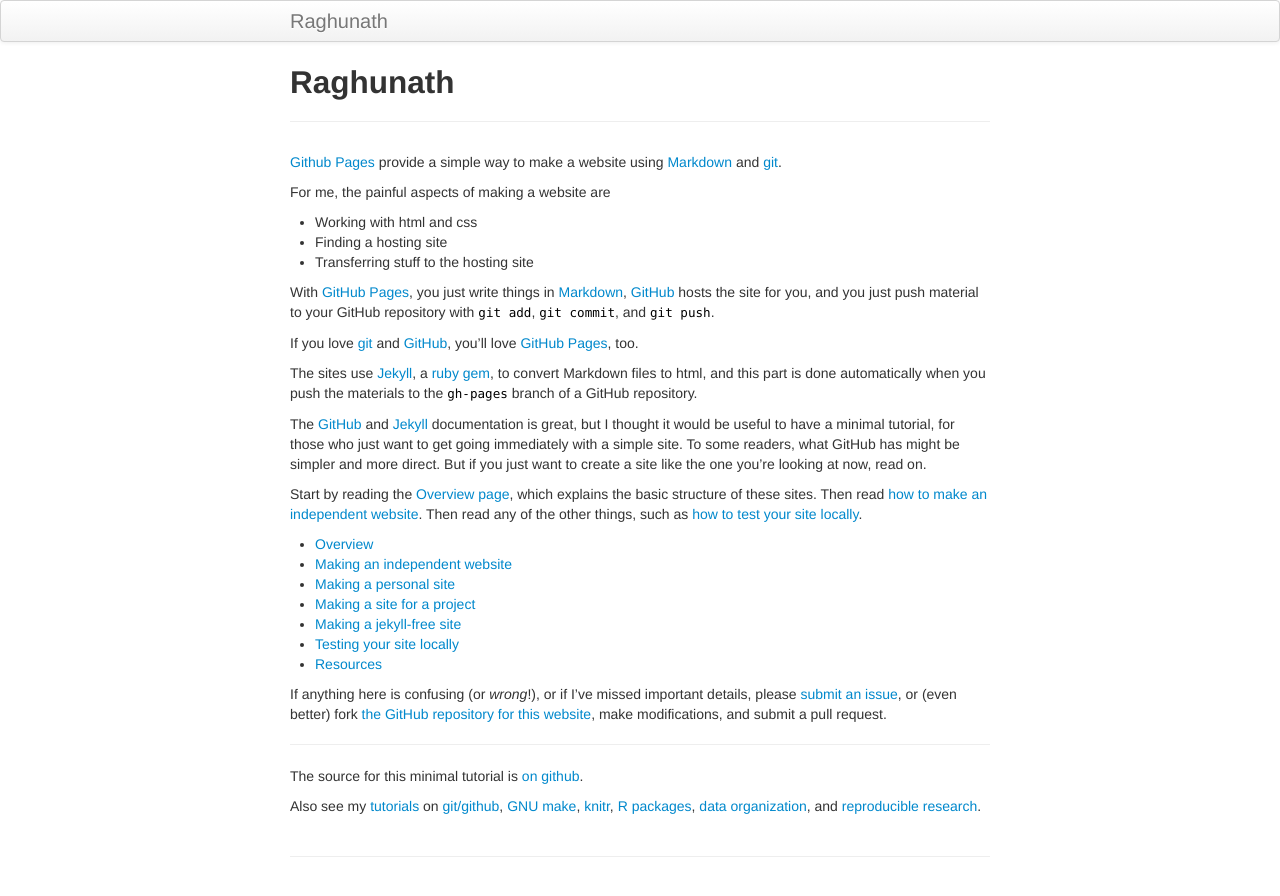
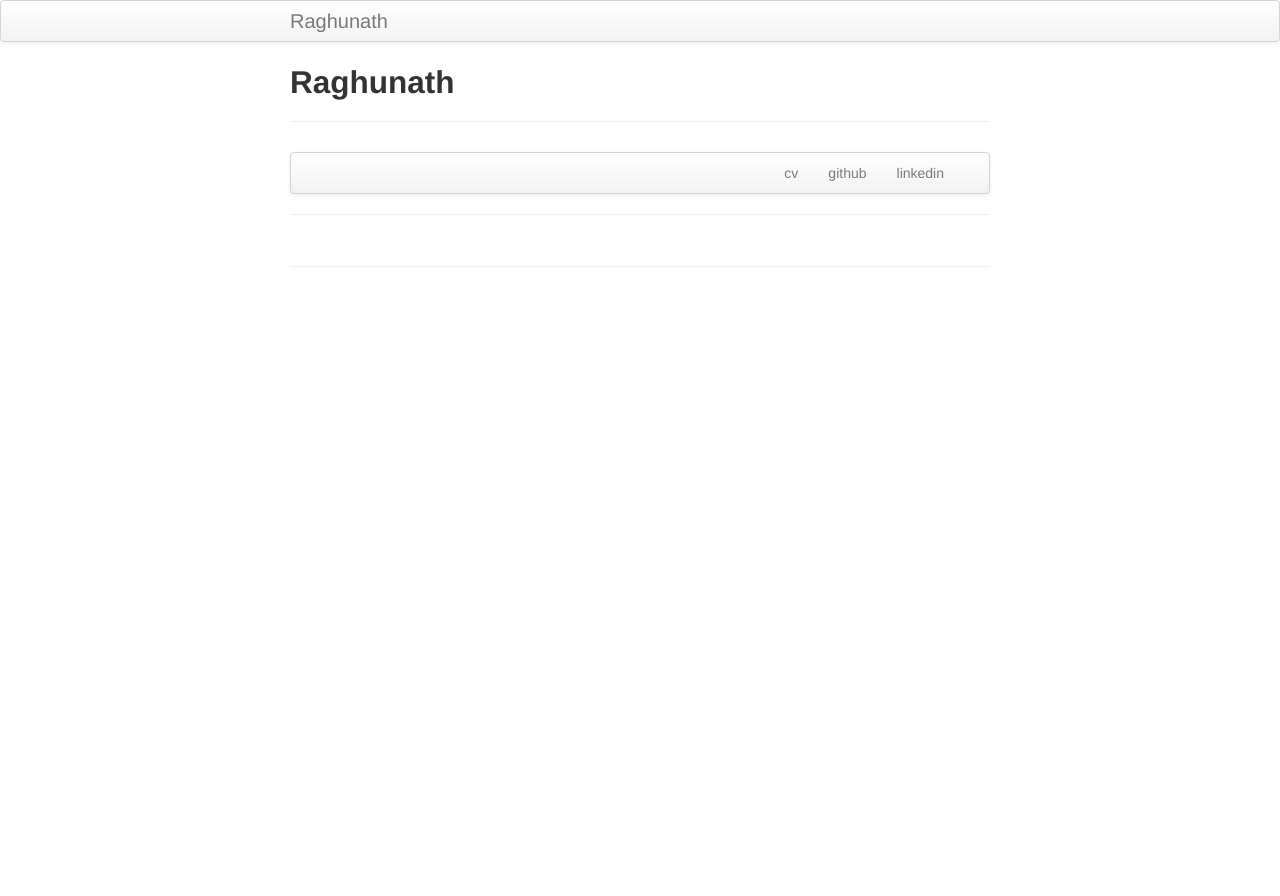
Before and after one commit to rvp22/rvp22.github.io, a Jekyll site: the page built from index.md, in a window 1280 px wide. Shown: the top 896 px of the page. Built offline with Jekyll 4.4.1, drawn with Linux system fonts in a browser that asks for light colours.

Commit message:
Update index.md

```diff
--- a/index.md
+++ b/index.md
@@ -4,69 +4,16 @@
 tagline:
 description: Raghunath Virginia Tech Resume
 ---
+<div class="navbar">
+  <div class="navbar-inner">
+      <ul class="nav">
+          <li><a href="{{ BASE_PATH }}/assets/raghunath_cv.pdf">cv</a></li>
+          <li><a href="https://github.com/rvp22">github</a></li>
+          <li><a href="https://www.linkedin.com/in/raghunath-v-p-39a26091/g">linkedin</a></li>
+      </ul>
+  </div>
+</div>
 
-[Github Pages](https://pages.github.com) provide a simple way to make a
-website using
-[Markdown](https://daringfireball.net/projects/markdown/) and
-[git](https://git-scm.com).
 
-For me, the painful aspects of making a website are
-
-- Working with html and css
-- Finding a hosting site
-- Transferring stuff to the hosting site
-
-With [GitHub Pages](https://pages.github.com), you just write things in
-[Markdown](https://daringfireball.net/projects/markdown/),
-[GitHub](https://github.com) hosts the site for you, and you just push
-material to your GitHub repository with `git add`, `git commit`, and
-`git push`.
-
-If you love [git](https://git-scm.com/) and
-[GitHub](https://github.com), you'll love
-[GitHub Pages](https://pages.github.com), too.
-
-The sites use [Jekyll](https://jekyllrb.com/), a
-[ruby](https://www.ruby-lang.org/en/) [gem](https://rubygems.org/), to
-convert Markdown files to html, and this part is done
-automatically when you push the materials to the `gh-pages` branch
-of a GitHub repository.
-
-The [GitHub](https://pages.github.com) and
-[Jekyll](https://jekyllrb.com) documentation is great, but I thought it
-would be useful to have a minimal tutorial, for those who just want to
-get going immediately with a simple site. To some readers, what GitHub
-has might be simpler and more direct.  But if you just want to create
-a site like the one you're looking at now, read on.
-
-Start by reading the [Overview page](pages/overview.html), which
-explains the basic structure of these sites. Then read
-[how to make an independent website](pages/independent_site.html). Then
-read any of the other things, such as
-[how to test your site locally](pages/local_test.html).
-
-- [Overview](pages/overview.html)
-- [Making an independent website](pages/independent_site.html)
-- [Making a personal site](pages/user_site.html)
-- [Making a site for a project](pages/project_site.html)
-- [Making a jekyll-free site](pages/nojekyll.html)
-- [Testing your site locally](pages/local_test.html)
-- [Resources](pages/resources.html)
-
-If anything here is confusing (or _wrong_!), or if I've missed
-important details, please
-[submit an issue](https://github.com/kbroman/simple_site/issues), or (even
-better) fork [the GitHub repository for this website](https://github.com/kbroman/simple_site),
-make modifications, and submit a pull request.
 
 ---
-
-The source for this minimal tutorial is [on github](https://github.com/kbroman/simple_site).
-
-Also see my [tutorials](http://kbroman.org/pages/tutorials) on
-[git/github](http://kbroman.org/github_tutorial),
-[GNU make](http://kbroman.org/minimal_make),
-[knitr](http://kbroman.org/knitr_knutshell),
-[R packages](http://kbroman.org/pkg_primer),
-[data organization](http://kbroman.org/dataorg),
-and [reproducible research](http://kbroman.org/steps2rr).
```
